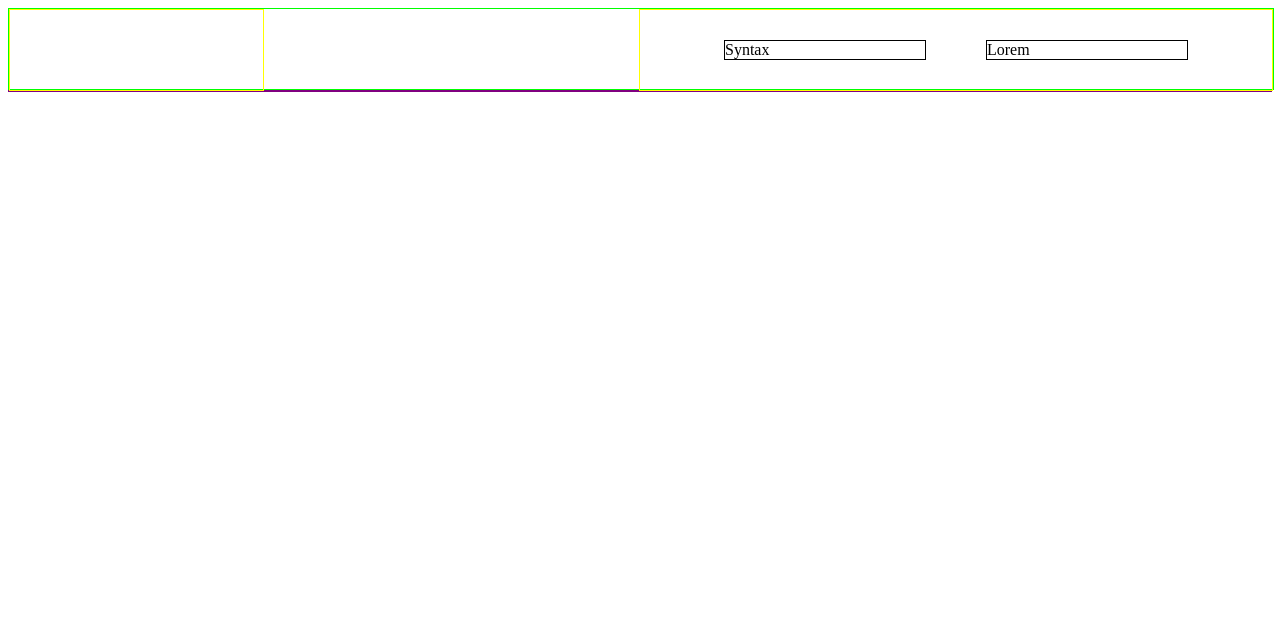
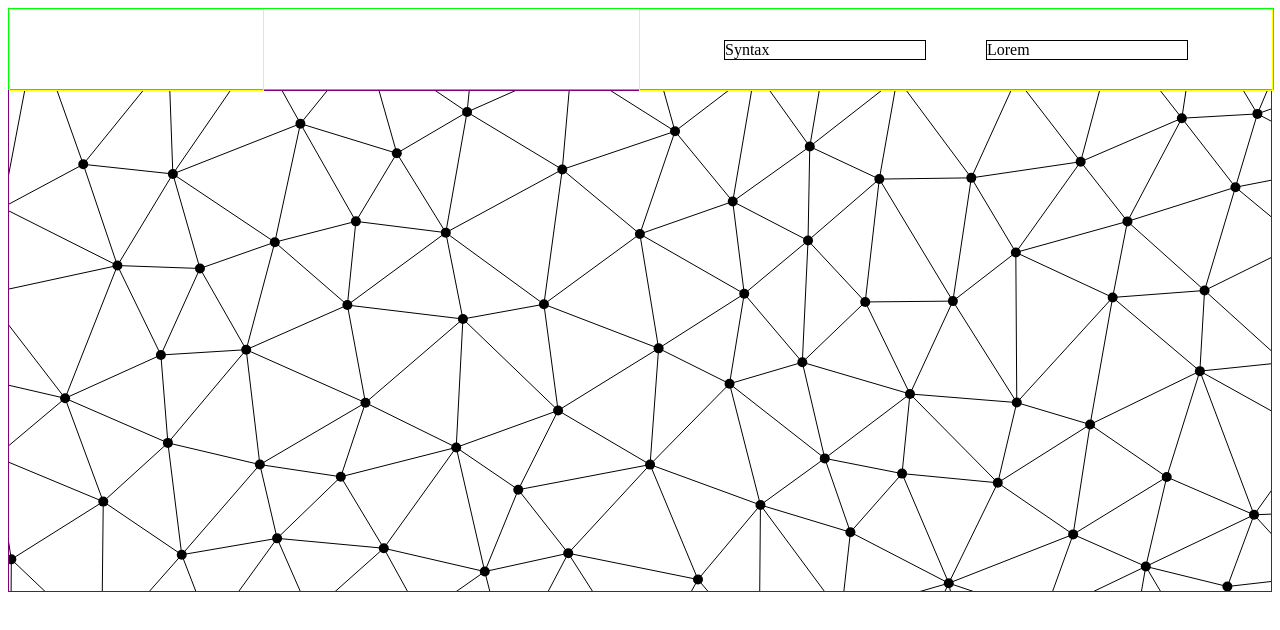
Before and after one commit to onbo-moth/JSSyntax-tutorial, a plain HTML site: page index.html in a window 1280 px wide. Drawn offline with Linux system fonts and the light colour scheme.

Commit message:
Added canvas in main page
+ Added Main Page Canvas

```diff
--- a/index.html
+++ b/index.html
@@ -20,17 +20,38 @@
     <div class="menu-buttons"></div>
   </div>
 
-  <div class="content" id="content"></div>
+  <div class="content" id="content">
+    <div class="mainpagecanvas">
+      <div class="canvas">
+        <canvas></canvas>
+      </div>
+    </div>
+    <div class="mainpagecontent">
+
+    </div>
+  </div>
 
   <!-- Scripts -->
   <script src="hoveropenselect/hoverselect.js"></script>
+
 
   <script src="jseval/console.js"></script>
   <script src="jseval/consoleServer.js"></script>
   <script src="jseval/consoleClient.js"></script>
 
+
   <script src="xmlparse/preprocess/output.js"></script>
   <script src="xmlparse/main.js"></script>
+
+
+  <script src="mainpagecanvas/canvas/camera.js"></script>
+  <script src="mainpagecanvas/canvas/cursor.js"></script>
+  <script src="mainpagecanvas/canvas/canvas.js"></script>
+
+  <script src="mainpagecanvas/delaunator.min.js"></script>
+  <script src="mainpagecanvas/geometry.js"></script>
+  <script src="mainpagecanvas/pointSetGen.js"></script>
+  <script src="mainpagecanvas/triangleMaker.js"></script>
 
   <script src="main.js"></script>
 </body>
--- a/main.js
+++ b/main.js
@@ -15,3 +15,18 @@ new HoverSelect(buttonsParent, "Lorem", [
   ["sit", "sit"],
   ["amet", "amet"]
 ])
+
+// Main page initialization
+
+let pointSet = new PointSetGenerator()
+let triangles = new MainPageTriangles(pointSet.points)
+
+const canvas = document.getElementsByTagName("canvas")[0]
+
+let cursor = new CanvasCursor(canvas)
+
+let painter = new Painter(canvas, pointSet, triangles, cursor)
+
+addEventListener("load", function(){
+  requestAnimationFrame(painter.animation.bind(painter))
+})
--- /dev/null
+++ b/mainpagecanvas/canvas/camera.js
@@ -0,0 +1,86 @@
+class Camera {
+  constructor(painter){
+    this.painter = painter
+    this.canvas = painter.canvas
+    this.ctx = painter.ctx
+
+    this.xOffset = 0;
+    this.yOffset = 0;
+
+    this.centerCamera(this.painter.boardSize);
+  }
+
+  centerCamera(size){
+    this.xOffset = (size.x / 2) - (this.canvas.width  / 2)
+    this.yOffset = (size.y / 2) - (this.canvas.height / 2)
+  }
+
+  drawPoint(point){
+    if(point.x < this.xOffset || point.x > (this.xOffset + canvas.width )) return
+    if(point.y < this.yOffset || point.y > (this.yOffset + canvas.height)) return
+
+    this.ctx.beginPath()
+
+    this.ctx.arc(point.x - this.xOffset, point.y - this.yOffset, 5, 0, 2*Math.PI)
+
+    this.ctx.fill()
+
+    this.ctx.closePath()
+  }
+
+  drawLine(line){
+    if( (line.p1.x < this.xOffset || line.p1.x > (this.xOffset + canvas.width))
+     && (line.p1.y < this.xOffset || line.p1.y > (this.yOffset + canvas.height))
+     && (line.p2.x < this.xOffset || line.p2.x > (this.xOffset + canvas.width))
+     && (line.p2.y < this.xOffset || line.p2.y > (this.yOffset + canvas.height))
+    ) return false;
+
+    this.ctx.beginPath()
+
+    this.ctx.moveTo(line.p1.x - this.xOffset, line.p1.y - this.yOffset)
+    this.ctx.lineTo(line.p2.x - this.xOffset, line.p2.y - this.yOffset)
+
+    this.ctx.stroke()
+
+    this.ctx.closePath()
+  }
+
+  glowTriangle(triangle){
+    if( (triangle.points[0].x < this.xOffset || triangle.points[0].x > (this.xOffset + canvas.width))
+     && (triangle.points[0].y < this.yOffset || triangle.points[0].y > (this.yOffset + canvas.height))
+     && (triangle.points[1].x < this.xOffset || triangle.points[1].x > (this.xOffset + canvas.width))
+     && (triangle.points[1].y < this.yOffset || triangle.points[1].y > (this.yOffset + canvas.height))
+     && (triangle.points[2].x < this.xOffset || triangle.points[2].x > (this.xOffset + canvas.width))
+     && (triangle.points[2].y < this.yOffset || triangle.points[2].y > (this.yOffset + canvas.height))
+    ) return false;
+
+    this.ctx.beginPath()
+
+    this.ctx.moveTo(triangle.points[2].x - this.xOffset, triangle.points[2].y - this.yOffset)
+
+    this.ctx.lineTo(triangle.points[0].x - this.xOffset, triangle.points[0].y - this.yOffset)
+    this.ctx.lineTo(triangle.points[1].x - this.xOffset, triangle.points[1].y - this.yOffset)
+    this.ctx.lineTo(triangle.points[2].x - this.xOffset, triangle.points[2].y - this.yOffset)
+
+    let tmpFillStyle = this.ctx.fillStyle
+
+
+    this.ctx.fillStyle = this.addTransparency("#ff00ff", triangle.glow)
+
+    this.ctx.fill()
+
+    this.ctx.fillStyle = tmpFillStyle
+
+    this.ctx.closePath()
+  }
+
+  addTransparency(color, transparency){
+    let hex = (Math.floor(transparency * 255)).toString(16)
+
+    if(hex.length == 1) hex = "0" + hex
+
+    if(transparency == 0) hex = "00"
+
+    return color + hex
+  }
+}
--- /dev/null
+++ b/mainpagecanvas/canvas/canvas.js
@@ -0,0 +1,88 @@
+class Painter {
+  constructor(canvas, pointSet, triangles, cursor){
+    this.canvas = canvas
+    this.ctx = canvas.getContext("2d")
+
+    this.boardSize = pointSet.size
+    this.points    = pointSet.points;
+    this.triangles = triangles;
+    this.cursor    = cursor;
+
+    this.camera = new Camera(this);
+
+    this.resize()
+
+    window.addEventListener("resize", function(){
+      this.resize()
+    }.bind(this))
+  }
+
+  resize(){
+    let rect = this.canvas.parentElement.parentElement.getBoundingClientRect()
+
+    this.canvas.width  = rect.width
+    this.canvas.height = rect.height
+
+    this.camera.centerCamera(this.boardSize)
+  }
+
+  animation(){
+    this.updatePointPos()
+
+    let cursorPosCamera = {
+      x: this.cursor.x + this.camera.xOffset,
+      y: this.cursor.y + this.camera.yOffset
+    }
+
+    for(let i=0; i<this.triangles.triangles.length; i++){
+      if(this.cursor.hover){
+        if(this.triangles.triangles[i].pointInside(cursorPosCamera)){
+          this.triangles.triangles[i].glow = 1
+          continue;
+        }
+      }
+
+      this.triangles.triangles[i].glow -= 0.015
+      this.triangles.triangles[i].glow = Math.max(0, this.triangles.triangles[i].glow)
+    }
+
+    this.clear()
+
+    for(let i=0; i<this.triangles.triangles.length; i++){
+      if(this.triangles.triangles[i].glow > 0) this.camera.glowTriangle(this.triangles.triangles[i])
+    }
+
+    for(let i=0; i<this.points.length; i++){
+      this.camera.drawPoint(this.points[i])
+    }
+
+    for(let i=0; i<this.triangles.uniqueLines.length; i++){
+      this.camera.drawLine(this.triangles.uniqueLines[i])
+    }
+
+
+    requestAnimationFrame(this.animation.bind(this))
+  }
+
+  updatePointPos(){
+    for(let i=0; i<this.points.length; i++){
+      let dir = -Math.atan2(
+         (this.camera.yOffset + this.cursor.y) - this.points[i].hy,
+         (this.camera.xOffset + this.cursor.x) - this.points[i].hx
+      ) - Math.PI/2
+
+      let mag = Math.min(20, Math.sqrt(
+        (this.points[i].hy - (this.camera.yOffset + this.cursor.y)) ** 2
+        + (this.points[i].hx - (this.camera.xOffset + this.cursor.x)) ** 2
+      ))
+
+
+      this.points[i].x = this.points[i].hx + mag * Math.sin(dir)
+      this.points[i].y = this.points[i].hy + mag * Math.cos(dir)
+    }
+  }
+
+  clear(){
+    this.ctx.clearRect(0, 0, this.canvas.width, this.canvas.height)
+  }
+}
--- /dev/null
+++ b/mainpagecanvas/canvas/cursor.js
@@ -0,0 +1,21 @@
+class CanvasCursor {
+  constructor(canvas){
+    this.x = 0
+    this.y = 0
+
+    this.hover = false
+
+    canvas.addEventListener("mousemove", function(e){
+      let rect = e.target.getBoundingClientRect();
+
+      this.x = e.clientX - rect.left
+      this.y = e.clientY - rect.top
+
+      this.hover = true
+    }.bind(this))
+
+    canvas.addEventListener("mouseleave", function(e){
+      this.hover = false
+    }.bind(this))
+  }
+}
--- /dev/null
+++ b/mainpagecanvas/geometry.js
@@ -0,0 +1,67 @@
+class Point {
+  constructor(x, y){
+    this.x = x
+    this.y = y
+
+    this.att = 0
+
+    this.hx = x
+    this.hy = y
+  }
+
+  equals(point){
+    return ((this.x - point.x) == 0) && ((this.y - point.y) == 0)
+  }
+}
+
+class Line {
+  constructor(p1, p2){
+    this.p1 = p1
+    this.p2 = p2
+  }
+
+  equals(line){
+    return (this.p1.equals(line.p1) && this.p2.equals(line.p2))
+        || (this.p1.equals(line.p2) && this.p2.equals(line.p1))
+  }
+}
+
+class Triangle {
+  constructor(a, b, c){
+    this.points = [a, b, c]
+
+    this.lines = [
+      new Line(a, b),
+      new Line(b, c),
+      new Line(c, a)
+    ]
+
+    this.glow = 0
+  }
+
+  calculateArea(){
+    return (1/2) * Math.abs(
+      this.points[0].x * (this.points[1].y - this.points[2].y)
+    + this.points[1].x * (this.points[2].y - this.points[0].y)
+    + this.points[2].x * (this.points[0].y - this.points[1].y)
+    )
+  }
+
+  static area(p1, p2, p3){
+    return (1/2) * Math.abs(
+      p1.x * (p2.y - p3.y)
+    + p2.x * (p3.y - p1.y)
+    + p3.x * (p1.y - p2.y)
+    )
+  }
+
+  pointInside(point){
+    let fullArea = this.calculateArea()
+
+    let area1 = this.constructor.area(this.points[0], this.points[1], point)
+    let area2 = this.constructor.area(this.points[1], this.points[2], point)
+    let area3 = this.constructor.area(this.points[2], this.points[0], point)
+
+    return Math.abs(area1 + area2 + area3 - fullArea) < 0.001
+  }
+}
--- /dev/null
+++ b/mainpagecanvas/pointSetGen.js
@@ -0,0 +1,114 @@
+class PointSetGenerator {
+  constructor(){
+    this.MAX_ATTEMPTS = 15
+
+    this.points = []
+
+    this.size = {
+      x: 2000,
+      y: 2000,
+    }
+    this.interval = {
+      min: 75,
+      max: 125
+    }
+
+    this.points.push(new Point(this.size.x / 2, this.size.y / 2))
+
+    // setInterval(function(){
+    //   let result = this.generatePoint()
+    //   if(result === false) console.log("FALSE VALUE WARNING")
+    // }.bind(this), 10)
+
+    while(true){
+      let result = this.generatePoint()
+      if(result === false) break
+    }
+  }
+
+  generatePoint(){
+    let point = this.getActivePoint();
+
+    if(point == null) return false
+
+    let ringRangeIndexes = this.getRingRangePoints(point);
+
+
+    for(let attempt = 0; attempt < this.MAX_ATTEMPTS; attempt++){
+      let newPoint = this.generateRing(point)
+
+      let lock = false;
+
+      if(newPoint[0] < 0 || newPoint[0] > this.size.x) {
+        lock = true;
+        continue;
+      };
+
+      if(newPoint[1] < 0 || newPoint[1] > this.size.y) {
+        lock = true;
+        continue;
+      };
+
+      for(let rPi = 0; rPi < ringRangeIndexes.length; rPi++){
+        let dx = this.points[ringRangeIndexes[rPi]].x - newPoint[0]
+        let dy = this.points[ringRangeIndexes[rPi]].y - newPoint[1]
+
+
+        if(dx ** 2 + dy ** 2  <=  this.interval.min ** 2){
+          lock = true;
+          break;
+        }
+      }
+
+      if(!lock){
+        this.points.push(new Point(newPoint[0], newPoint[1]))
+
+        return
+      }
+    }
+
+    this.points[point].att = 1;
+
+    return null;
+  }
+
+  generateRing(index){
+    let num = this.interval.min + (Math.random() * (this.interval.max - this.interval.min))
+    let rads = Math.random() * 2 * Math.PI
+
+    let x = num * Math.sin(rads)
+    let y = num * Math.cos(rads)
+
+    return [
+      this.points[index].x + x,
+      this.points[index].y + y
+    ]
+  }
+
+  randomIndex(){
+    return Math.floor(Math.random() * this.pointsLength)
+  }
+
+  getActivePoint(){
+    for(let i=0; i<this.points.length; i++){
+      if(this.points[i].att == 0) return i
+    }
+
+    return null
+  }
+
+  getRingRangePoints(index){
+    let indexes = []
+
+    for(let i=0; i<this.points.length; i++){
+      let dx = this.points[index].x - this.points[i].x
+      let dy = this.points[index].y - this.points[i].y
+
+      if(dx**2 + dy**2 <=(this.interval.min + this.interval.max)**2){
+        indexes.push(i)
+      }
+    }
+
+    return indexes
+  }
+}
--- /dev/null
+++ b/mainpagecanvas/triangleMaker.js
@@ -0,0 +1,46 @@
+class MainPageTriangles{
+  constructor(points){
+    this.points = points;
+
+    let flatPointCoords = []
+    for(let i=0; i<points.length; i++){
+      flatPointCoords.push(points[i].x)
+      flatPointCoords.push(points[i].y)
+    }
+
+    let flatTriangles = new Delaunator(flatPointCoords).triangles
+
+    this.uniqueLines = []
+    this.triangles = []
+
+    for(let i=0; i<flatTriangles.length; i+=3){
+      addUniqueLine(this.uniqueLines, new Line(
+        points[flatTriangles[i  ]],
+        points[flatTriangles[i+1]]
+      ))
+
+      addUniqueLine(this.uniqueLines, new Line(
+        points[flatTriangles[i+1]],
+        points[flatTriangles[i+2]]
+      ))
+
+      addUniqueLine(this.uniqueLines, new Line(
+        points[flatTriangles[i+2]],
+        points[flatTriangles[i  ]]
+      ))
+
+      this.triangles.push(new Triangle(
+        points[flatTriangles[i  ]],
+        points[flatTriangles[i+1]],
+        points[flatTriangles[i+2]]
+      ))
+    }
+  }
+}
+
+function addUniqueLine(uniqueLines, line){
+  for(let i=0; i<uniqueLines.length; i++){
+    if(uniqueLines[i].equals(line)) return false
+  }
+  uniqueLines.push(line)
+}
--- a/style.css
+++ b/style.css
@@ -40,6 +40,16 @@
   margin: 30px;
 }
 
+.mainpagecanvas {
+  overflow: hidden;
+  margin: 0;
+  height: 500px;
+}
+
+.canvas {
+  margin: 0;
+}
+
 .content {
   border: 1px solid purple;
 }
--- a/xmlparse/preprocess/output.js
+++ b/xmlparse/preprocess/output.js
@@ -1 +1 @@
-let xmlJSON = {"introduction":"<root>\n  <h1>Hello everyone!</h1>\n  <p>asdfasdfasdf<br/>aaaa</p>\n\n  <code><c-V>console</c-V>.<c-F>log</c-F>(<c-L>\"hi\"</c-L>)</code>\n\n  <codeblock>console.log(1)</codeblock>\n</root>"}
+let xmlJSON = {"introduction":"<root>\n  <h1>Hello everyone!</h1>\n  <p>asdfasdfasdf<br/>aaaa</p>\n\n  <code><c-V>console</c-V>.<c-F>log</c-F>(<c-L>\"hi\"</c-L>)</code>\n\n  <codeblock>\n    console.log(1)\n    console.log(2)\n  </codeblock>\n</root>"}
--- a/xmlparse/preprocess/xml/introduction.xml
+++ b/xmlparse/preprocess/xml/introduction.xml
@@ -4,5 +4,8 @@
 
   <code><c-V>console</c-V>.<c-F>log</c-F>(<c-L>"hi"</c-L>)</code>
 
-  <codeblock>console.log(1)</codeblock>
+  <codeblock>
+    console.log(1)
+    console.log(2)
+  </codeblock>
 </root>
```
Also changed, not shown: mainpagecanvas/delaunator.min.js (added).
